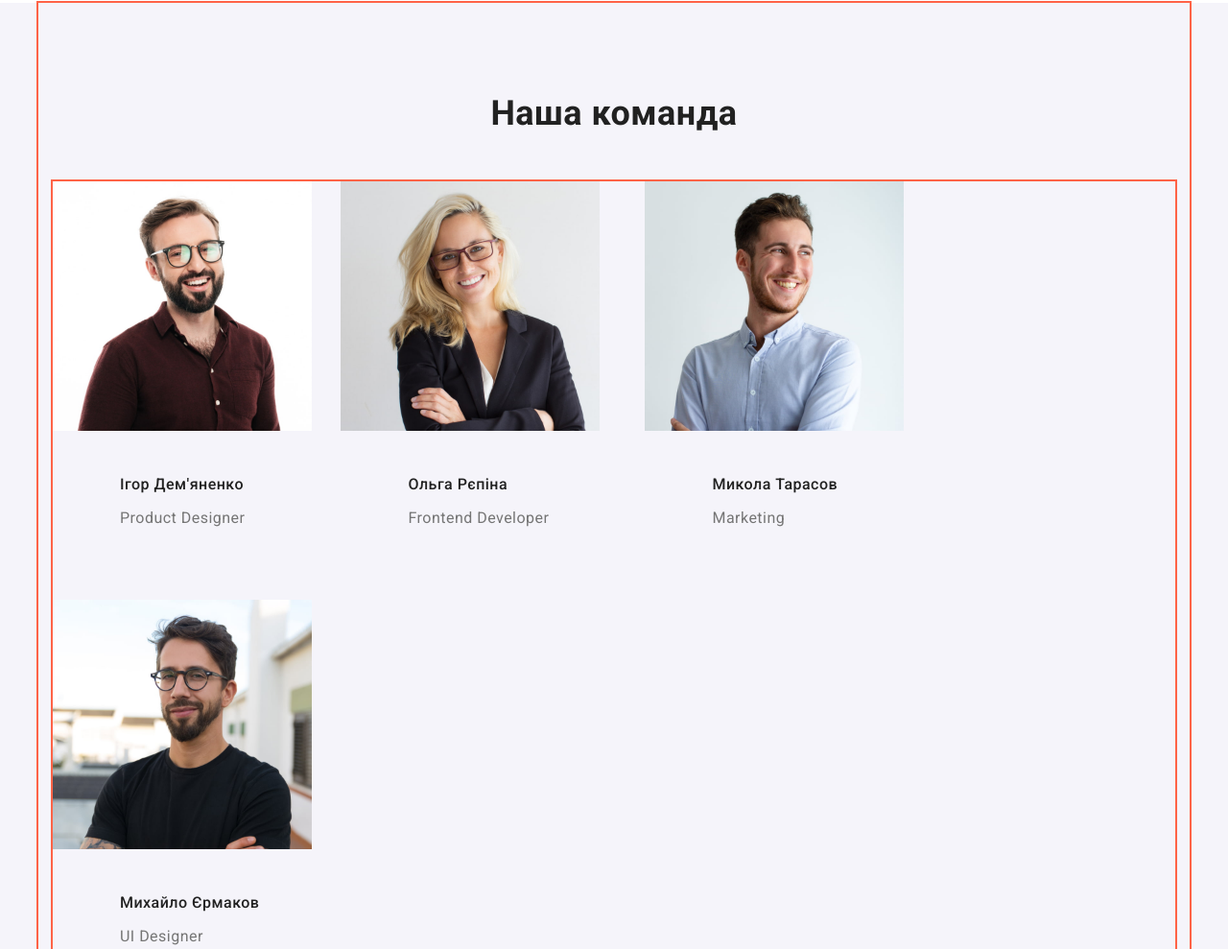
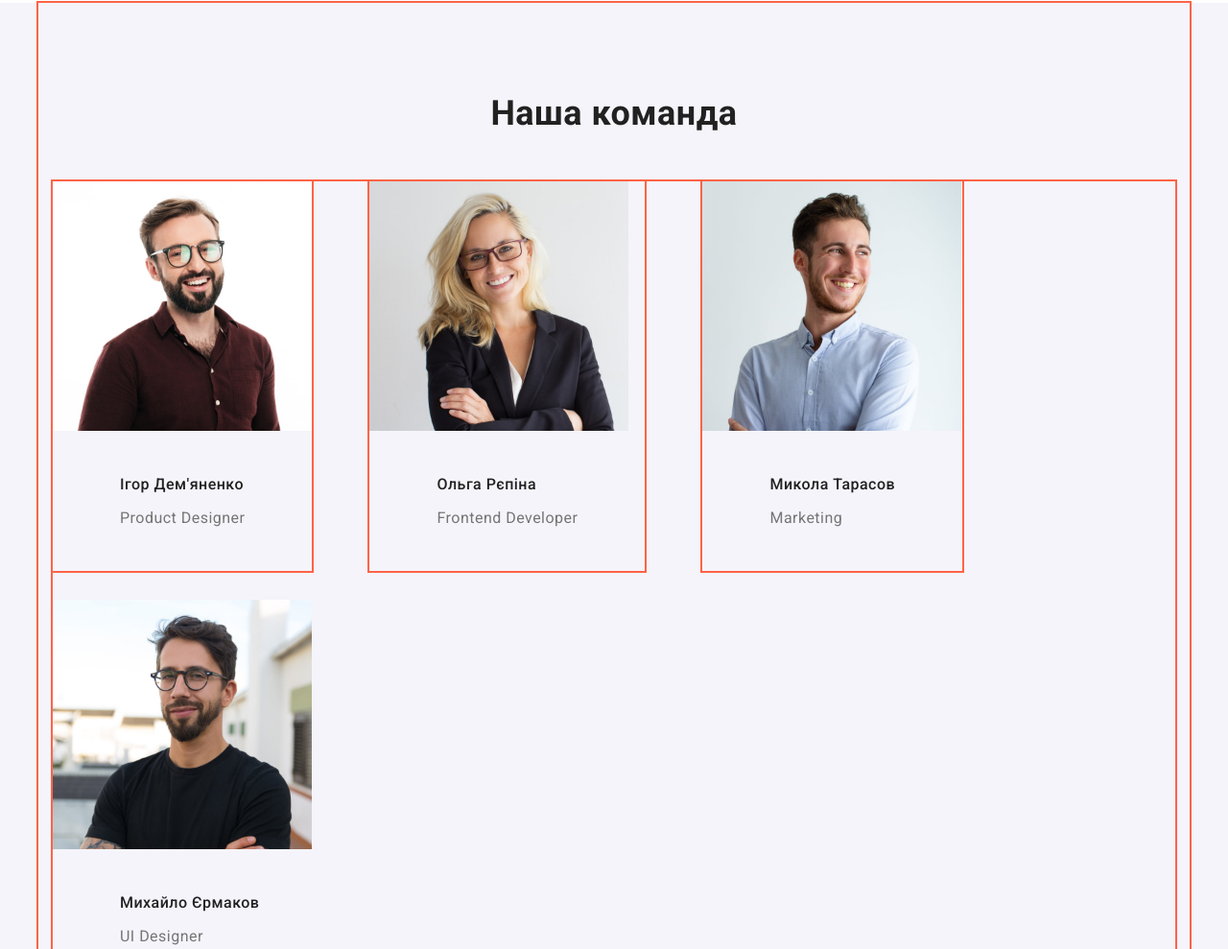
Before and after one commit to ElenaAlexk/goit-markup-hw-03, a plain HTML site: page index.html in a window 1280 px wide. Shown: the part 1078-2067 px from the top of the page at 96% size. Drawn offline with nearby package versions, Linux system fonts and the light colour scheme.

Commit message:
Update styles.css

```diff
--- a/css/styles.css
+++ b/css/styles.css
@@ -223,8 +223,8 @@ img {
   padding-bottom: 94px;
   background-color: #f5f4fa;
 }
-.item .gallery-element:nth-last-child {
-  margin-left: 30px;
+.item .gallery-element:not(:last-child) {
+  margin-right: 30px;
   outline: 2px solid tomato;
 }
 
```
